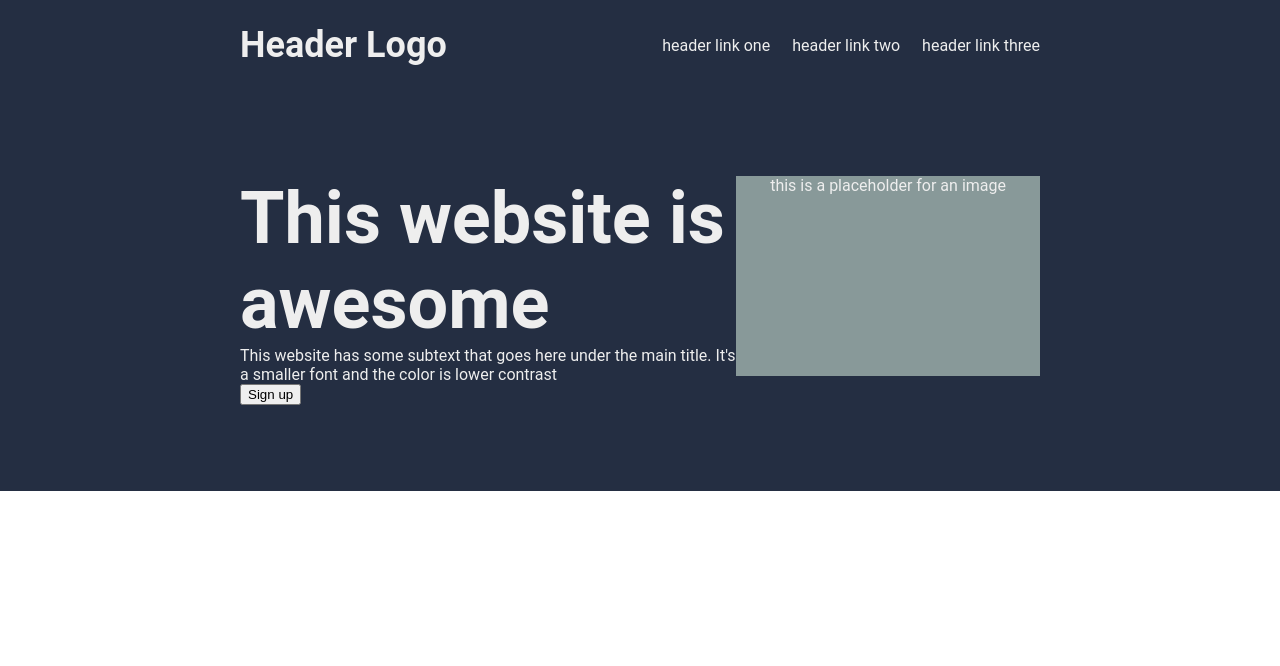
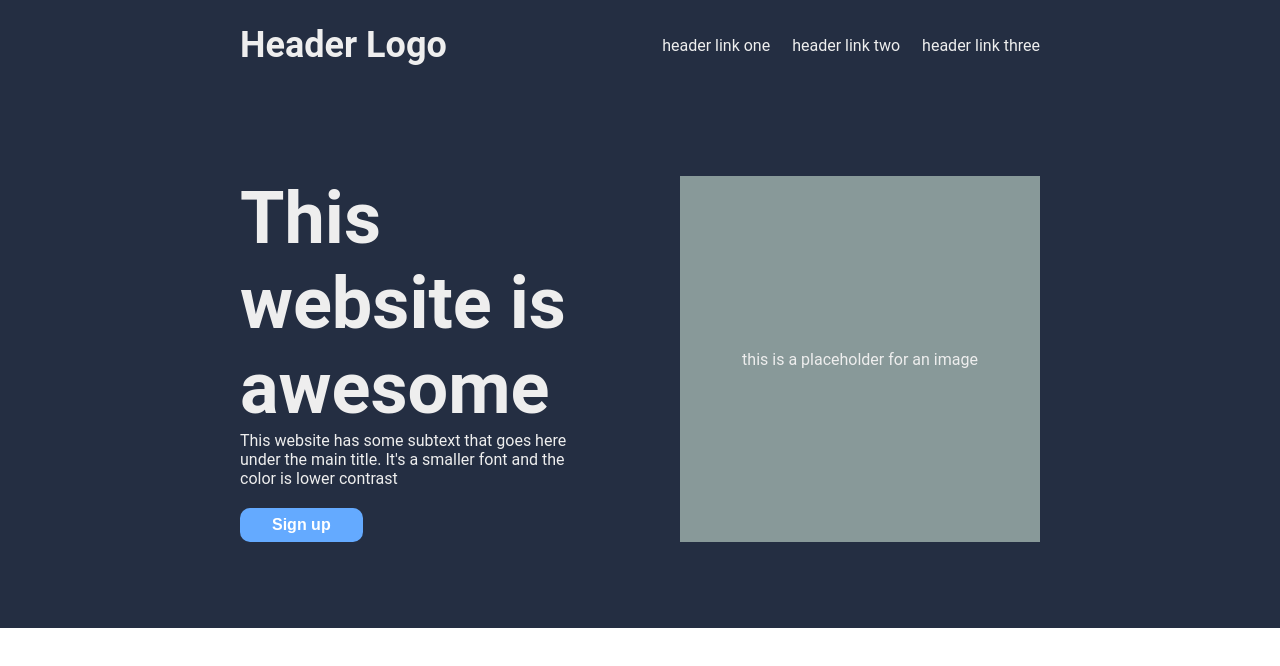
Before and after one commit to Kaptvr/odin-landing-page, a plain HTML site: page index.html in a window 1280 px wide. Drawn offline with Linux system fonts and the light colour scheme.

Commit message:
Add style to section-1

```diff
--- a/index.html
+++ b/index.html
@@ -20,7 +20,7 @@
         <div class="title-column">
           <div class="website">This website is awesome</div>
           <div>This website has some subtext that goes here under the main title. It's a smaller font and the color is lower contrast</div>
-          <button>Sign up</button>
+          <button class="button">Sign up</button>
         </div>
         <div class="placeholder-image">this is a placeholder for an image</div>
       </div>
--- a/styles/styles.css
+++ b/styles/styles.css
@@ -26,7 +26,6 @@ body {
 ul {
   padding: 0;
   margin: 0;
-
 }
 
 li {
@@ -42,6 +41,7 @@ a {
 
 .title {
   display: flex;
+  gap: 80px;
   justify-content: space-between;
   padding: 86px 0px;
 }
@@ -51,17 +51,27 @@ a {
   font-weight: 700;
 }
 
-/* CENTER TEXT VERTICALLY */
 .placeholder-image {
   background-color: #899;
-  height: 200px;
-  width: 500px;
-  display: inline;
-  text-align: center;
-  vertical-align: middle;
+  width: 600px;
+  flex: 1 1 auto;
+  display: flex;
+  justify-content: center;
+  align-items: center;
 }
 
-/* .title-column {
-  display: flex;
-  flex-direction: column;
-} */
+.title-column {
+  flex: 1 1 auto;
+  width: 600px;
+}
+
+.button {
+  background-color: rgb(100, 170, 255);
+  border-radius: 10px;
+  padding: 8px 32px;
+  color: white;
+  font-size: 16px;
+  font-weight: 700;
+  margin-top: 20px;
+  border: none;
+}
```
